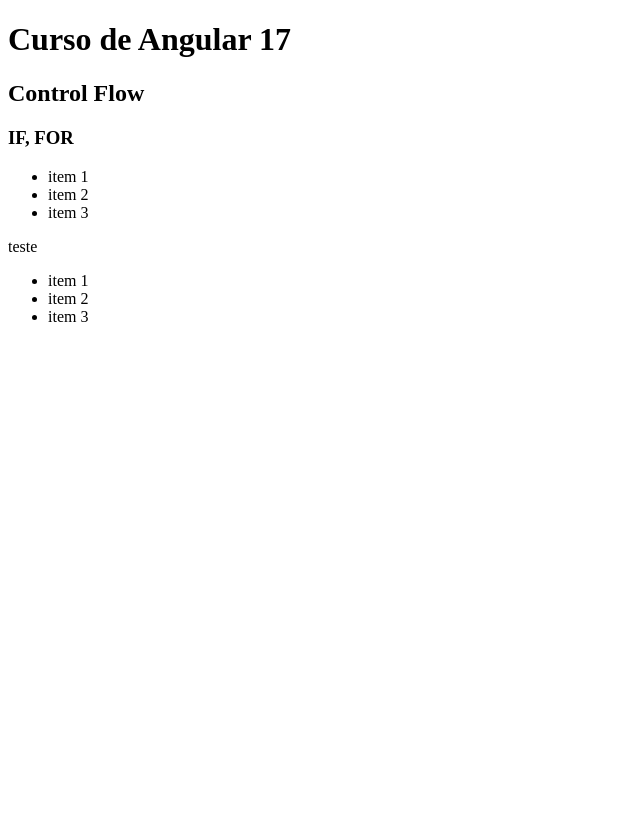
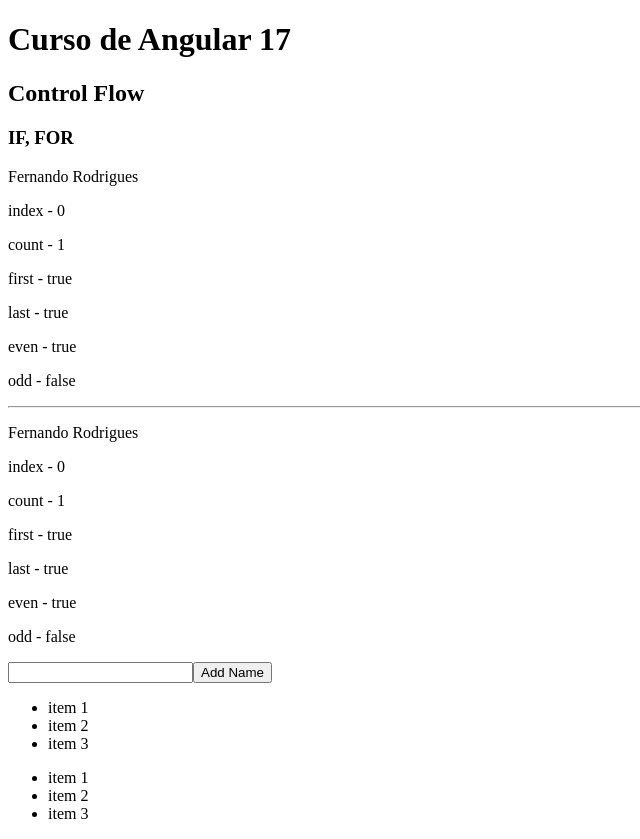
Before and after one commit to FernandoRodrigues91/angular17, an Angular app: page / in a window 1280 px wide. Shown: the whole page, without its empty margins (0-640 px from the left). Before the commit the page ends 800 px from the top, so only its background shows below. Built offline with nearby package versions, Linux system fonts and the light colour scheme.

Commit message:
estudo e exercicio de FOR e seis valores

```diff
--- a/src/app/components/template/template-control-flow/template-control-flow.component.html
+++ b/src/app/components/template/template-control-flow/template-control-flow.component.html
@@ -2,7 +2,52 @@
 
 <h3>IF, FOR</h3>
 
-<!-- Nova forma -->
+<!-- Nova forma For e seus Valores -->
+@for (
+    item of itens; track item.name;
+    let i = $index;
+    let c = $count;
+    let f = $first;
+    let l = $last;
+    let e = $even;
+    let o = $odd;
+) {
+    <p>{{ item.name }}</p>
+    <p>index - {{ i }}</p>
+    <p>count - {{ c }}</p>
+    <p>first - {{ f }}</p>
+    <p>last - {{ l }}</p>
+    <p>even - {{ e }}</p>
+    <p>odd - {{ o }}</p>
+}
+
+<hr>
+<!-- Forma Antiga  For e seus Valores -->
+ <ng-container
+    *ngFor="
+        let item of itens;
+        let i = index;
+        let c = count;
+        let f = first;
+        let l = last;
+        let e = even;
+        let o = odd;
+        trackBy: trackByFn
+    "
+>
+    <p>{{ item.name }}</p>
+    <p>index - {{ i }}</p>
+    <p>count - {{ c }}</p>
+    <p>first - {{ f }}</p>
+    <p>last - {{ l }}</p>
+    <p>even - {{ e }}</p>
+    <p>odd - {{ o }}</p>
+</ng-container>
+
+<input #name type="text">
+<button (click)="addNewName(name.value)">Add Name</button>
+
+
 <!-- IF assicrono com FOR-->
 @if ( loadingData$ | async; as data) {
    <ul>
@@ -15,7 +60,6 @@
 
     <p>Carregando...</p>
 }
-<p>teste</p>
 <!--  somente o FOR -->
 
 <!-- @for (item of loadingData$ | async; track item) {
--- a/src/app/components/template/template-control-flow/template-control-flow.component.ts
+++ b/src/app/components/template/template-control-flow/template-control-flow.component.ts
@@ -1,17 +1,19 @@
-import { AsyncPipe, CommonModule } from '@angular/common';
+import { AsyncPipe, CommonModule, NgFor } from '@angular/common';
 import { Component } from '@angular/core';
 import { delay, Observable, of } from 'rxjs';
 
 @Component({
   selector: 'app-template-control-flow',
   standalone: true,
-  imports: [CommonModule, AsyncPipe, ],
+  imports: [CommonModule, AsyncPipe, NgFor ],
   templateUrl: './template-control-flow.component.html',
   styleUrl: './template-control-flow.component.scss'
 })
 export class TemplateControlFlowComponent {
 
   public isTrue = true;
+
+  public itens = [{name: 'Fernando Rodrigues'}];
 
   public loadingData$: Observable<string[]> = of([
     'item 1 ',
@@ -23,4 +25,8 @@
     return index;
   }
 
+  public addNewName(value: string){
+    return this.itens.push({ name: value});
+  }
+
 }
```
